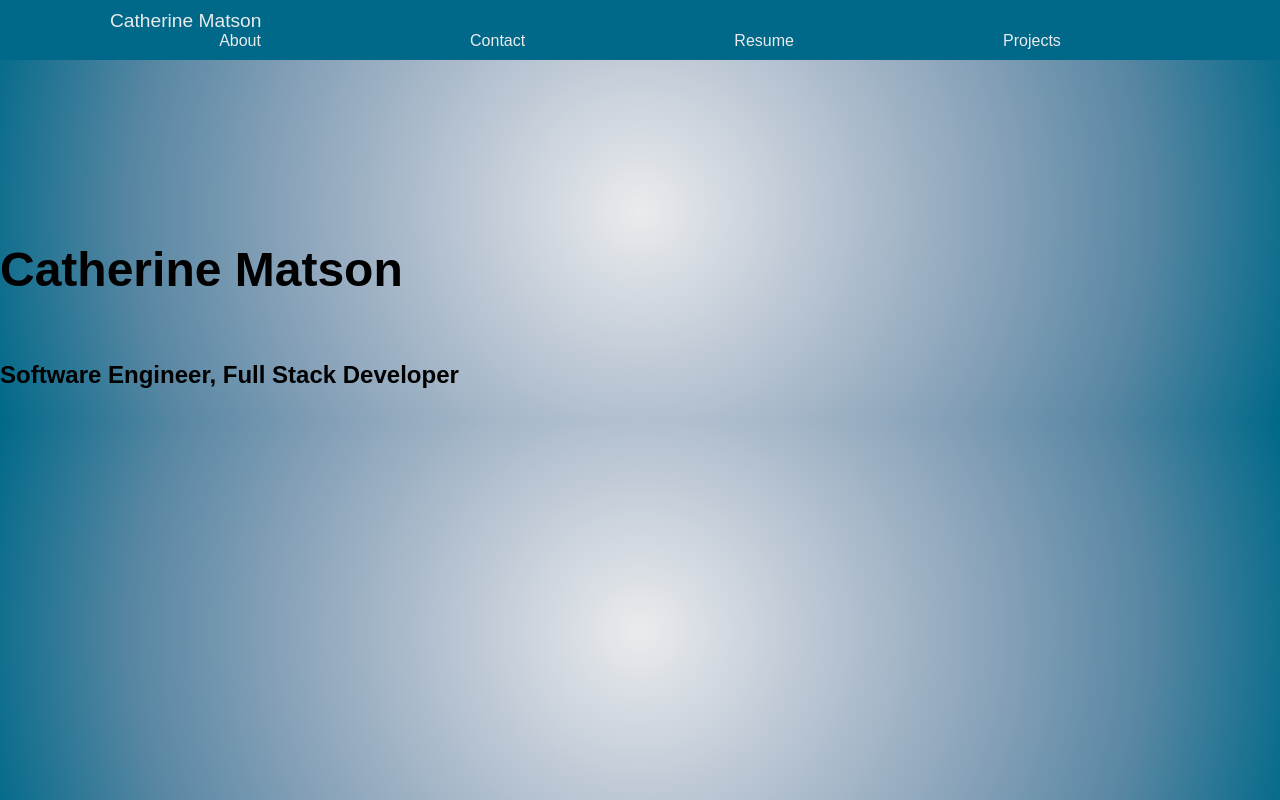
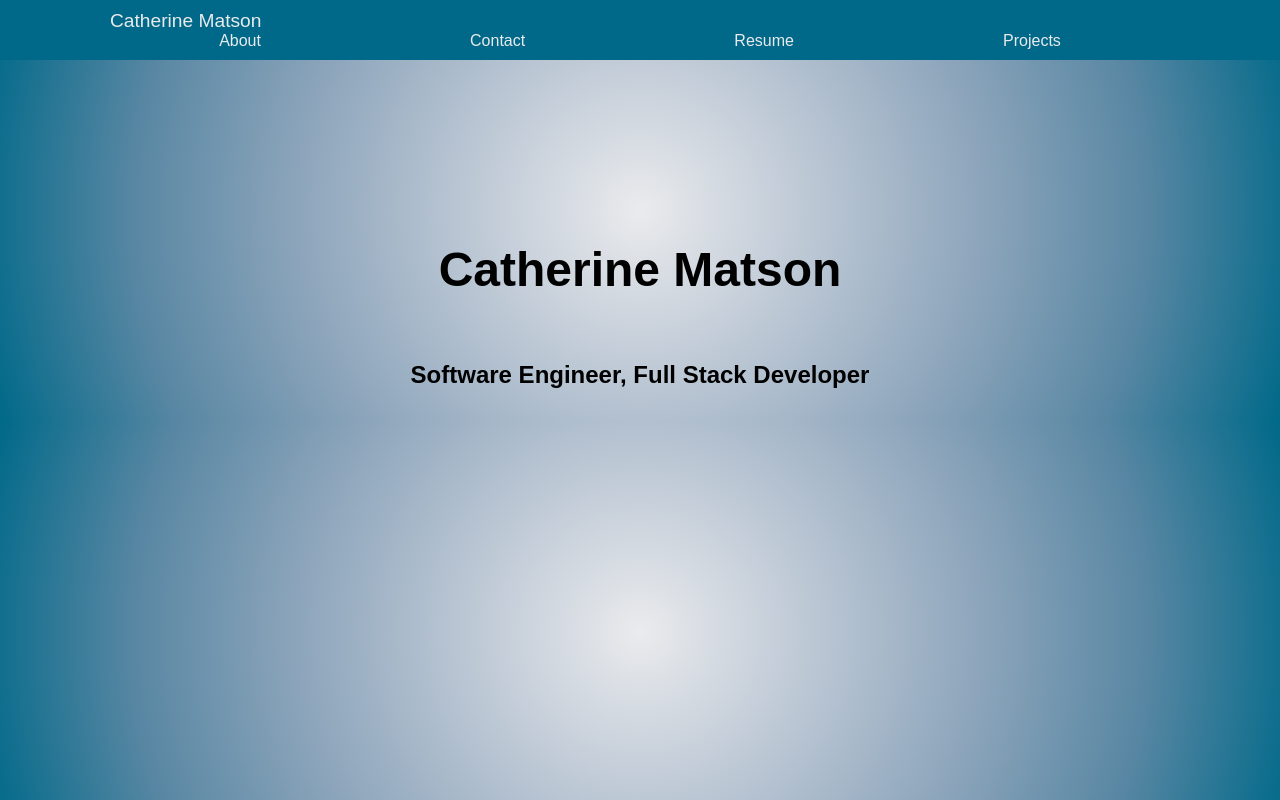
Before and after one commit to CCMatson/catherine-portfolio, a React (Create React App) app: page / in a window 1280 px wide. Built offline with nearby package versions, Linux system fonts and the light colour scheme; a web font is replaced by a local one.

Commit message:
center text on landing page

```diff
--- a/src/App.css
+++ b/src/App.css
@@ -90,7 +90,7 @@ img {
 .about-me{
   display: flex;
   justify-content: flex-start;
-  align-items: flex-start;
+  align-items: center;
   flex-direction: column;
   padding-top: 150px;
 }
@@ -146,7 +146,7 @@ img {
 .home-page{
   display: flex;
   justify-content: flex-start;
-  align-items: flex-start;
+  align-items: center;
   flex-direction: column;
   padding-top: 150px;
 }
```
